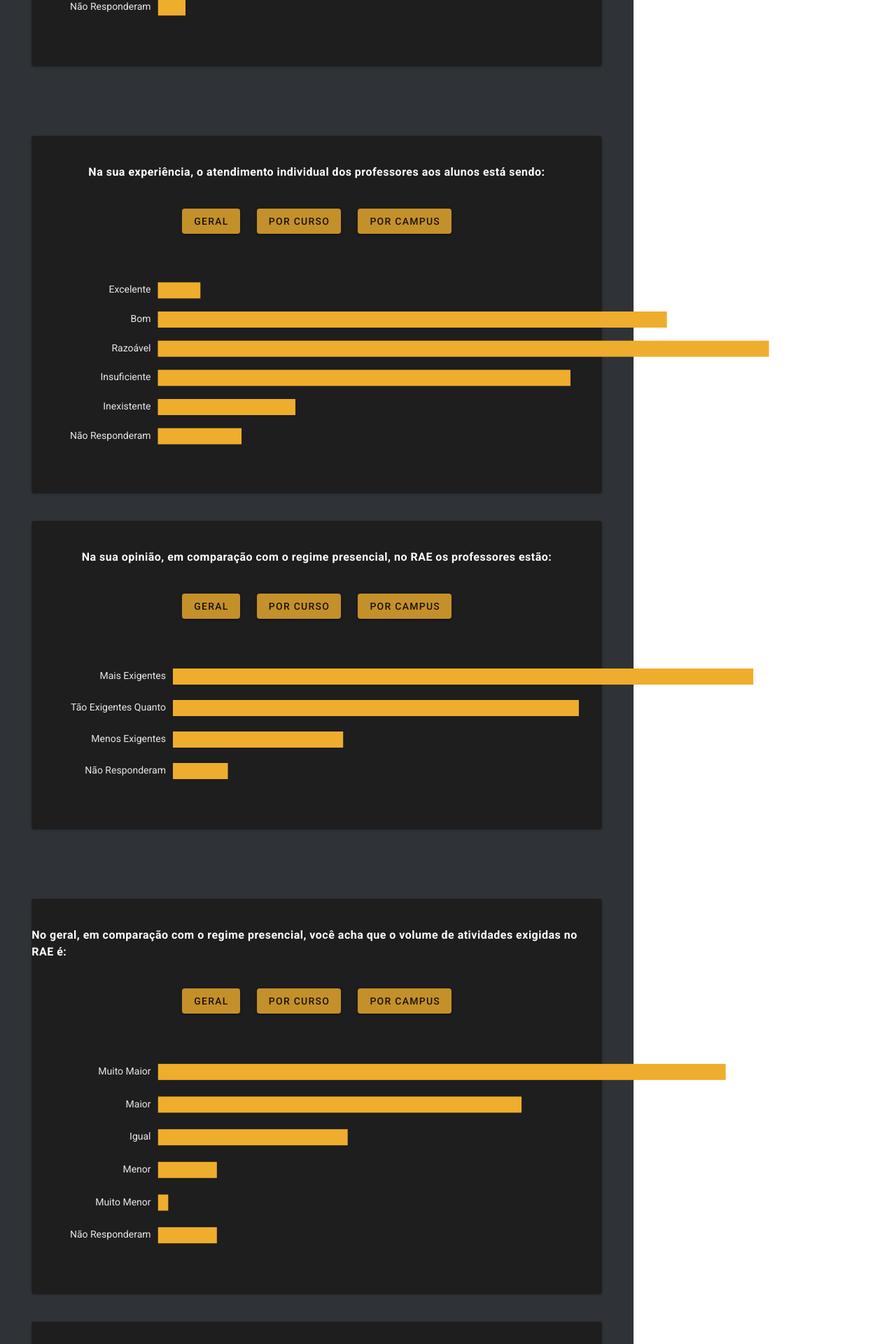
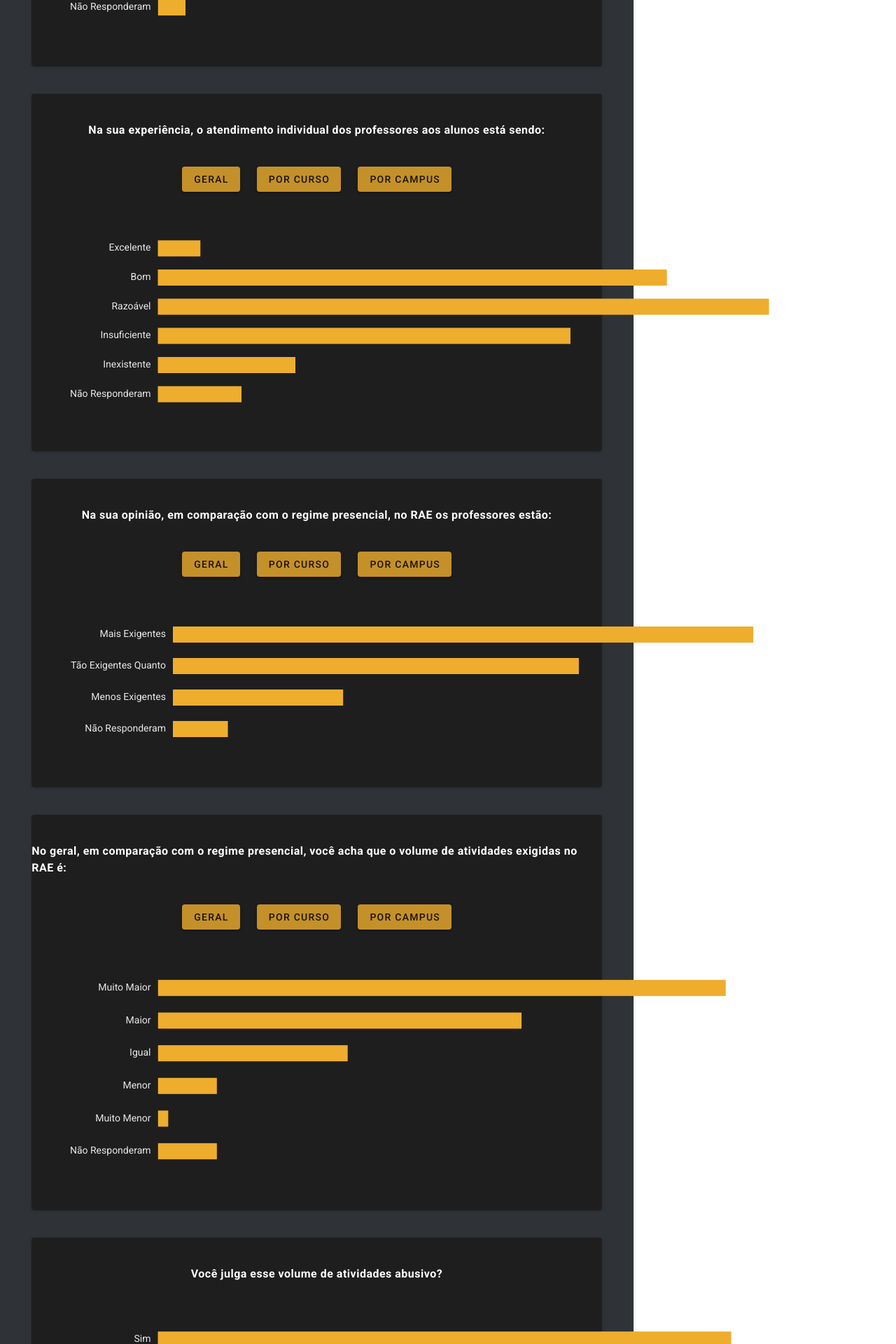
Before and after one commit to leleoveiga/datablo-vue, a Vue app: page / in a window 1280 px wide. Shown: the part 8980-10900 px from the top of the page at 70% size. Built offline with nearby package versions, Linux system fonts and the light colour scheme.

Commit message:
fix margins

```diff
--- a/src/components/pages/SobreProfessores/AtendimentoProfessores.vue
+++ b/src/components/pages/SobreProfessores/AtendimentoProfessores.vue
@@ -1,5 +1,5 @@
 <template>
-	<v-card class="marginGraph" width="90%" dark>
+	<v-card class="mt-10" width="90%" dark>
 		<div
 			class="font-weight-bold body-1 d-flex align-center justify-center mt-10"
 		>
--- a/src/components/pages/SobreProfessores/VolumeAtividades.vue
+++ b/src/components/pages/SobreProfessores/VolumeAtividades.vue
@@ -1,5 +1,5 @@
 <template>
-	<v-card class="marginGraph" width="90%" dark>
+	<v-card class="mt-10" width="90%" dark>
 		<div
 			class="font-weight-bold body-1 d-flex align-center justify-center mt-10"
 		>
```
